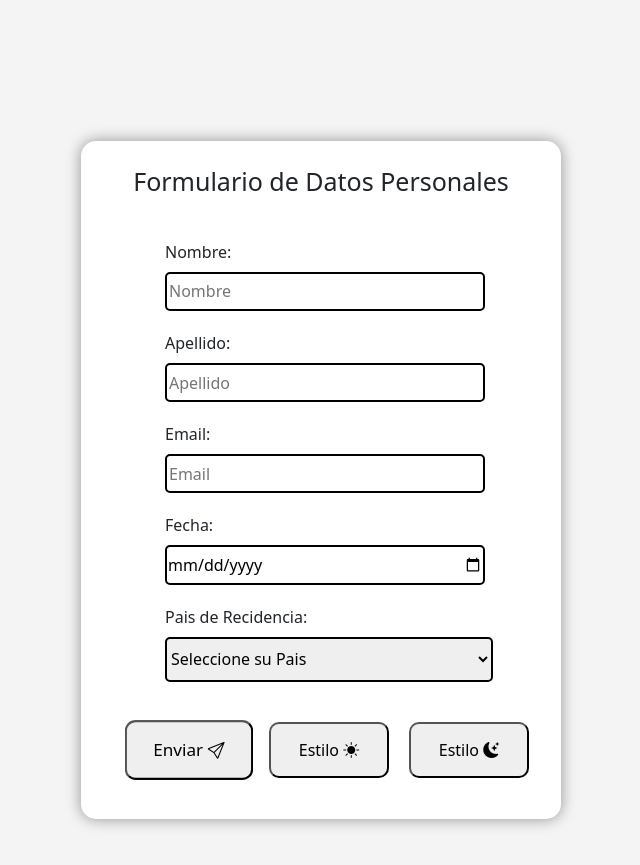
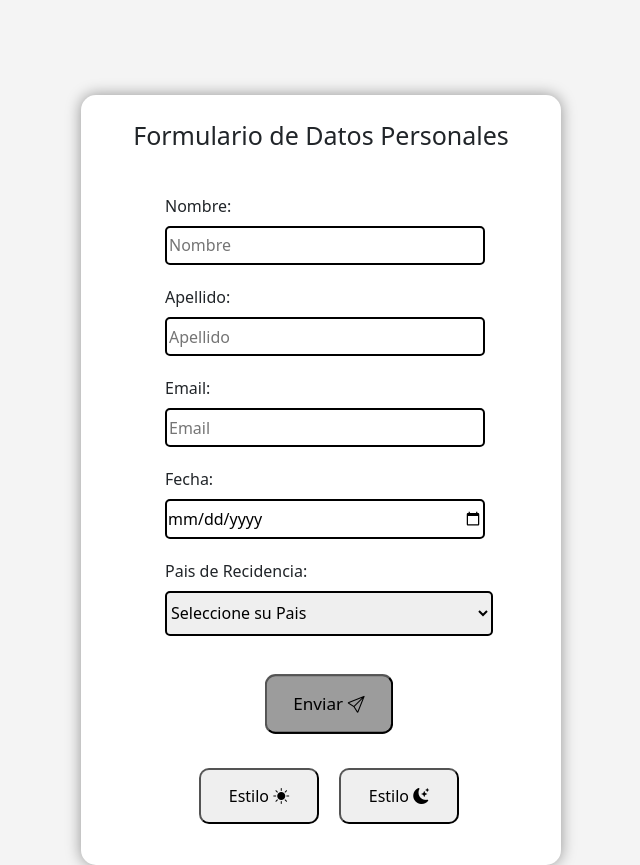
Before and after one commit to Rueda-Juan/CursoFullstacks, a plain HTML site: page Tarea 5/Index.html in a window 1280 px wide. In both pictures the pointer is over the button "Enviar". Shown: the whole page, without its empty margins (319-959 px from the left). Before the commit the page ends 840 px from the top, so only its background shows below. Drawn offline with nearby package versions, Linux system fonts and the light colour scheme.

Commit message:
correcciones pequeñas

```diff
--- a/Tarea 5/Index.html
+++ b/Tarea 5/Index.html
@@ -56,6 +56,8 @@
             <div class="mb-3 container_buttons">
                 <button type="submit" id="btn-submit" class="button_enviar" aria-label="Enviar formulario">Enviar <i
                         class="bi bi-send"></i></button>
+            </div>
+            <div class="mb-3 container_buttons">
                 <button type="button" id="btn-style1" aria-label="Cambiar a estilo normal">Estilo <i
                         class="bi bi-brightness-high-fill"></i></button>
                 <button type="button" id="btn-style2" aria-label="Cambiar a estilo de alto contraste">Estilo <i
--- a/Tarea 5/Style.css
+++ b/Tarea 5/Style.css
@@ -74,6 +74,7 @@ button {
 
 button:hover {
     transform: scale(1.07);
+    background: #9c9c9c;
 }
 
 
```
